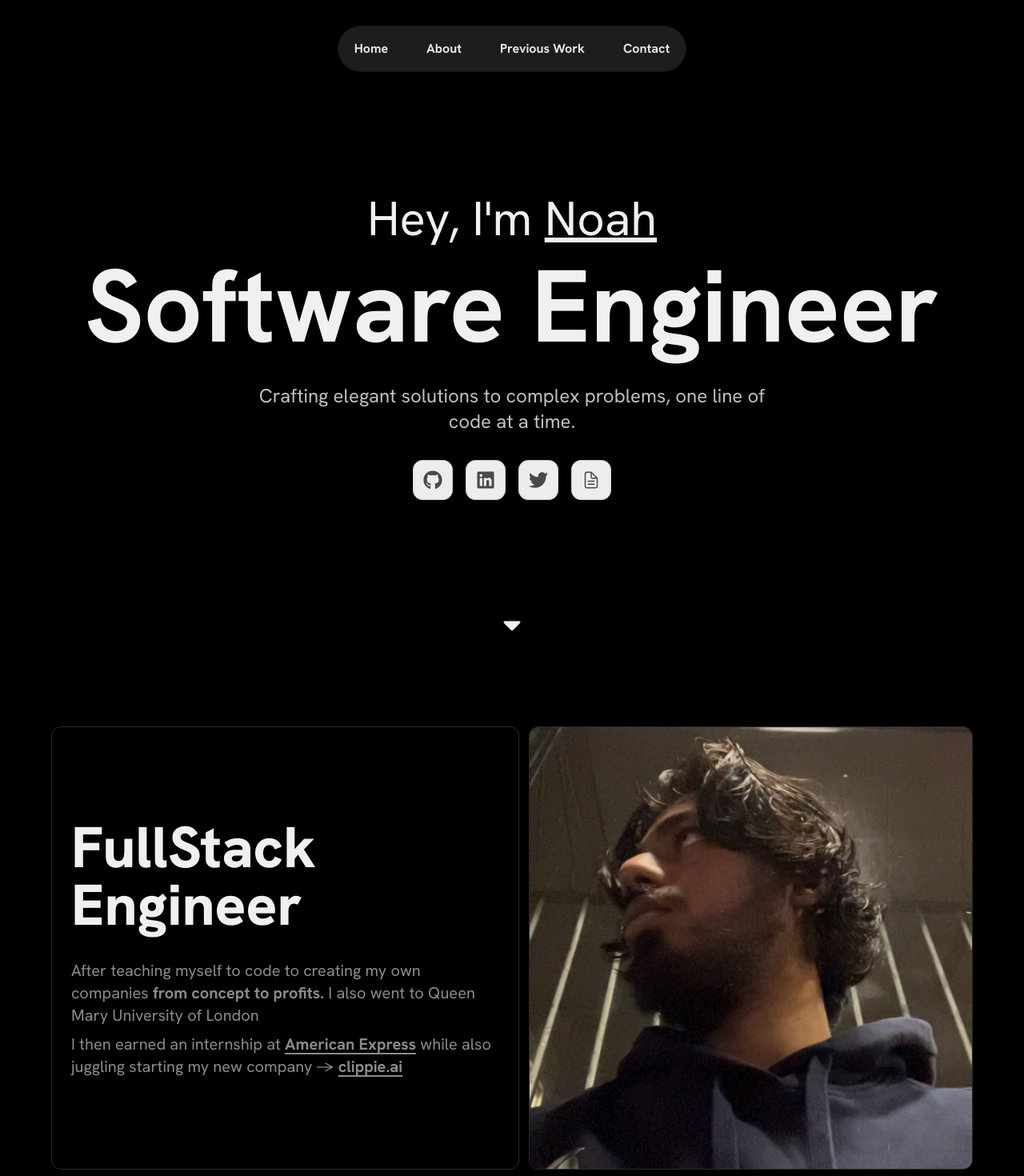
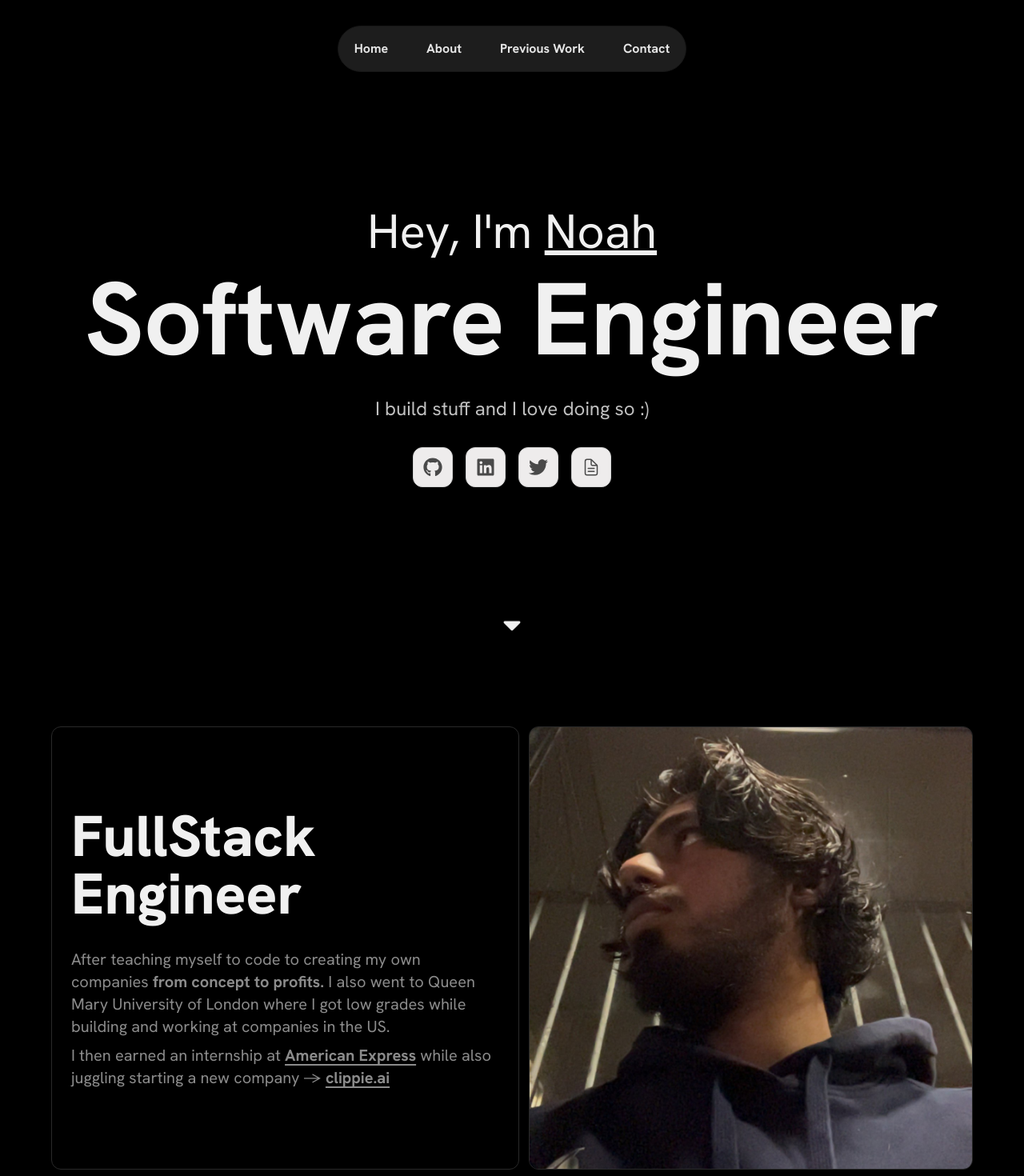
Before and after one commit to saibadarinadh/Next-js-portfolio, a Next.js app: page / in a window 1280 px wide. Shown: the top 1470 px of the page at 80% size. Built offline with nearby package versions, Linux system fonts and the light colour scheme.

Commit message:
style: refactor, reword + fix theming

```diff
--- a/components/About.tsx
+++ b/components/About.tsx
@@ -5,7 +5,10 @@ import { IoDocumentTextOutline } from 'react-icons/io5';
 
 const About: React.FC = () => {
   return (
-    <div className="relative flex min-h-screen w-full flex-col items-center justify-center space-y-8 overflow-hidden px-4 py-8 text-[#f0f0f0] sm:space-y-12 sm:py-12 md:py-16">
+    <div
+      id="about"
+      className="relative flex min-h-screen w-full flex-col items-center justify-center space-y-8 overflow-hidden px-4 py-8 text-[#f0f0f0] sm:space-y-12 sm:py-12 md:py-16"
+    >
       <div className="flex w-full max-w-6xl flex-col space-y-4 md:flex-row md:space-x-3 md:space-y-0">
         <div className="flex w-full flex-col items-start justify-center space-y-4 rounded-xl border border-[#292929] p-4 sm:space-y-6 sm:p-6 md:space-y-8">
           <h1 className="text-3xl font-extrabold sm:text-5xl md:text-6xl lg:text-7xl">FullStack Engineer</h1>
@@ -13,13 +16,14 @@ const About: React.FC = () => {
             <p>
               After teaching myself to code to creating my own companies{' '}
               <span className="font-bold">from concept to profits.</span> I also went to Queen Mary University of London
+              where I got low grades while building and working at companies in the US.
             </p>
             <p>
               I then earned an internship at{' '}
               <Link href={'/amex'} className="font-bold underline underline-offset-4">
                 American Express
               </Link>{' '}
-              while also juggling starting my new company {'->'}{' '}
+              while also juggling starting a new company {'->'}{' '}
               <Link href={'https://clippie.ai'} className="font-bold underline underline-offset-4">
                 clippie.ai
               </Link>
--- a/components/Hero.tsx
+++ b/components/Hero.tsx
@@ -30,9 +30,7 @@ const Hero: React.FC = () => {
           Hey, I&apos;m <span className="underline">Noah</span>
         </p>
         <p className="mb-8 text-9xl font-bold">Software Engineer</p>
-        <p className="mx-auto mb-8 max-w-2xl text-2xl opacity-80">
-          Crafting elegant solutions to complex problems, one line of code at a time.
-        </p>
+        <p className="mx-auto mb-8 max-w-2xl text-2xl opacity-80">I build stuff and I love doing so :{')'}</p>
 
         <div className="flex space-x-4">
           {HERO_LINKS.map((link, index) => (
--- a/components/PreviousWork.tsx
+++ b/components/PreviousWork.tsx
@@ -73,7 +73,7 @@ export default function PreviousWork() {
       content: (
         <div>
           <p className="mb-8 text-xs font-normal text-neutral-200 md:text-sm">
-            Worked with the only other engineer here after I started clippie for a while before going to American
+            Worked with the only other engineer here after I started clippie for a while and before going to American
             Express
           </p>
           <div className="grid grid-cols-2 gap-4">
@@ -111,7 +111,7 @@ export default function PreviousWork() {
     },
   ];
   return (
-    <div className="w-full bg-black">
+    <div className="w-full bg-black" id="prev-work">
       <Timeline data={data} />
     </div>
   );
--- a/components/ui/timeline.tsx
+++ b/components/ui/timeline.tsx
@@ -29,7 +29,7 @@ export const Timeline = ({ data }: { data: TimelineEntry[] }) => {
   const opacityTransform = useTransform(scrollYProgress, [0, 0.1], [0, 1]);
 
   return (
-    <div className="w-full bg-neutral-950 font-sans md:px-10" ref={containerRef}>
+    <div className="w-full bg-black font-sans md:px-10" ref={containerRef}>
       <div className="mx-auto max-w-7xl px-4 py-20 md:px-8 lg:px-10">
         <h2 className="mb-4 max-w-4xl text-lg font-semibold text-white md:text-4xl xl:text-6xl">
           Check out my previous work
```
